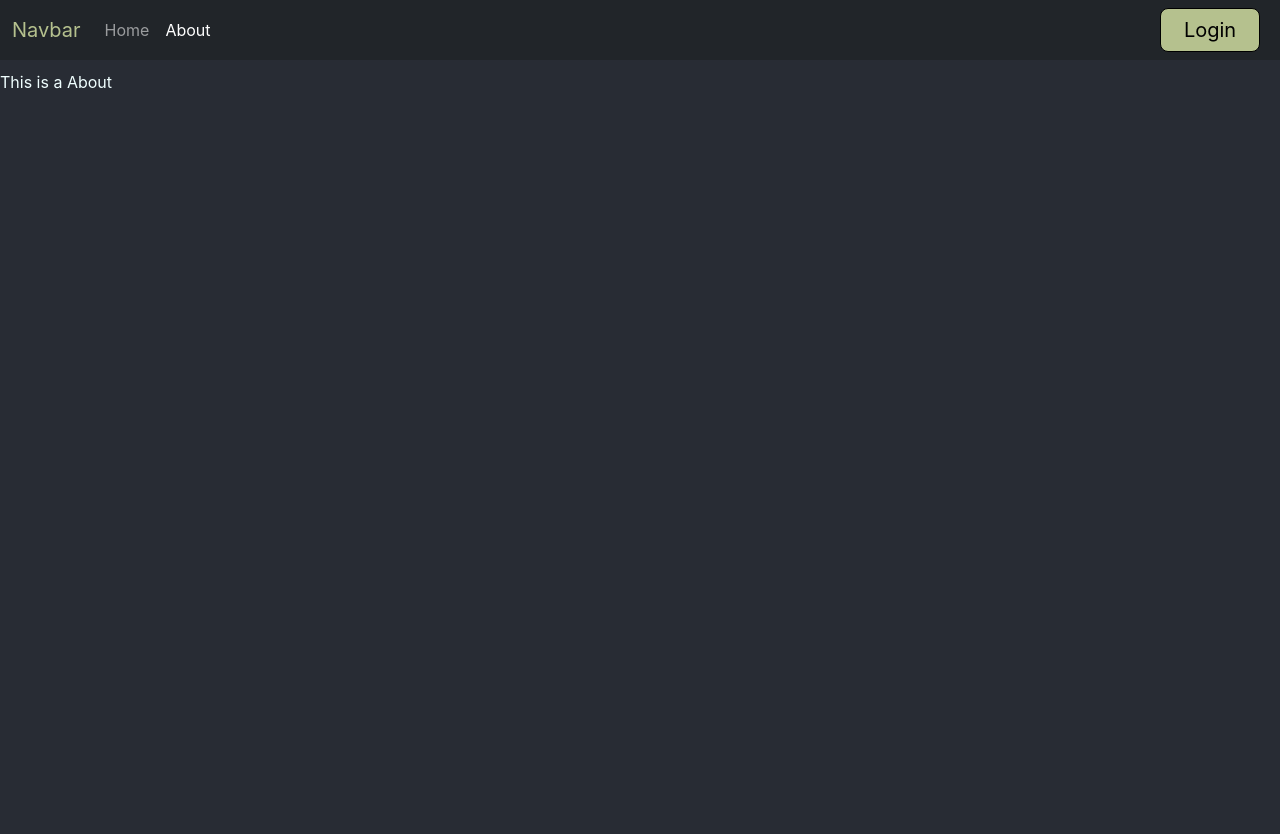
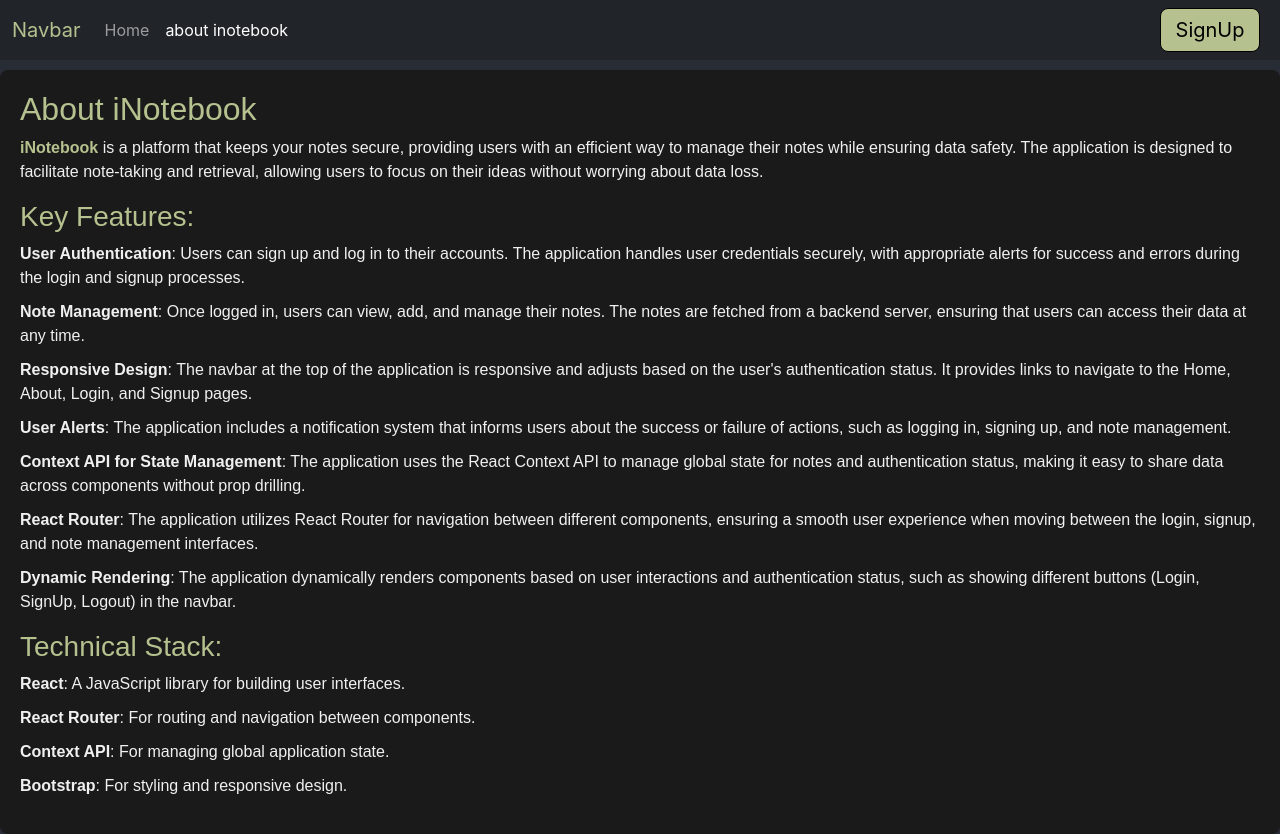
Before and after one commit to bhavyank89/learnReact, a React (Create React App) app in the folder 004-inotebook/inotebook-frontend/: page /about in a window 1280 px wide. Before the commit the page ends 800 px from the top, so only its background shows below. Built offline with nearby package versions, Linux system fonts and the light colour scheme.

Commit message:
add About section

```diff
--- a/004-inotebook/inotebook-frontend/src/App.js
+++ b/004-inotebook/inotebook-frontend/src/App.js
@@ -13,9 +13,8 @@ function App() {
 
   const [showAlert, setShowAlert] = useState(false);
   const [alertMessage, setAlertMessage] = useState("");
-  const [showLogin, setShowLogin] = useState(true);
-  const [showSignup, setShowSignup] = useState(false);
-  const [showLogout, setShowLogout] = useState(false);
+  const [showLogin, setShowLogin] = useState(false);
+  const [showSignup, setShowSignup] = useState(true);
 
   const showAlertTab = (show, message) => {
     setShowAlert(show);
@@ -37,8 +36,6 @@ function App() {
               showSignup={showSignup}
               setShowLogin={setShowLogin}
               setShowSignup={setShowSignup}
-              showLogout={showLogout}
-              setShowLogout={setShowLogout}
             />
             <div className='container' style={{ marginTop: "10px" }}>
               {showAlert && <Alert alertMessage={alertMessage} />}
--- a/004-inotebook/inotebook-frontend/src/components/About.js
+++ b/004-inotebook/inotebook-frontend/src/components/About.js
@@ -2,9 +2,53 @@ import React from 'react'
 
 const About = () => {
     return (
-        <div>
-            This is a About
-        </div>
+        <section id="about" style={{ fontFamily: 'Arial, sans-serif', padding: '20px', backgroundColor: '#1a1a1a', color: '#f0f0f0', borderRadius: '8px' }}>
+            <h2 style={{ color: '#B5C18E' }}>About iNotebook</h2>
+            <p>
+                <strong style={{ color: '#B5C18E' }}>iNotebook</strong> is a platform that keeps your notes secure, providing users with an efficient way to manage their notes while ensuring data safety. The application is designed to facilitate note-taking and retrieval, allowing users to focus on their ideas without worrying about data loss.
+            </p>
+
+            <h3 style={{ color: '#B5C18E' }}>Key Features:</h3>
+            <ul style={{ listStyleType: 'none', paddingLeft: '0' }}>
+                <li style={{ marginBottom: '10px' }}>
+                    <strong>User Authentication</strong>: Users can sign up and log in to their accounts. The application handles user credentials securely, with appropriate alerts for success and errors during the login and signup processes.
+                </li>
+                <li style={{ marginBottom: '10px' }}>
+                    <strong>Note Management</strong>: Once logged in, users can view, add, and manage their notes. The notes are fetched from a backend server, ensuring that users can access their data at any time.
+                </li>
+                <li style={{ marginBottom: '10px' }}>
+                    <strong>Responsive Design</strong>: The navbar at the top of the application is responsive and adjusts based on the user's authentication status. It provides links to navigate to the Home, About, Login, and Signup pages.
+                </li>
+                <li style={{ marginBottom: '10px' }}>
+                    <strong>User Alerts</strong>: The application includes a notification system that informs users about the success or failure of actions, such as logging in, signing up, and note management.
+                </li>
+                <li style={{ marginBottom: '10px' }}>
+                    <strong>Context API for State Management</strong>: The application uses the React Context API to manage global state for notes and authentication status, making it easy to share data across components without prop drilling.
+                </li>
+                <li style={{ marginBottom: '10px' }}>
+                    <strong>React Router</strong>: The application utilizes React Router for navigation between different components, ensuring a smooth user experience when moving between the login, signup, and note management interfaces.
+                </li>
+                <li style={{ marginBottom: '10px' }}>
+                    <strong>Dynamic Rendering</strong>: The application dynamically renders components based on user interactions and authentication status, such as showing different buttons (Login, SignUp, Logout) in the navbar.
+                </li>
+            </ul>
+
+            <h3 style={{ color: '#B5C18E' }}>Technical Stack:</h3>
+            <ul style={{ listStyleType: 'none', paddingLeft: '0' }}>
+                <li style={{ marginBottom: '10px' }}>
+                    <strong>React</strong>: A JavaScript library for building user interfaces.
+                </li>
+                <li style={{ marginBottom: '10px' }}>
+                    <strong>React Router</strong>: For routing and navigation between components.
+                </li>
+                <li style={{ marginBottom: '10px' }}>
+                    <strong>Context API</strong>: For managing global application state.
+                </li>
+                <li style={{ marginBottom: '10px' }}>
+                    <strong>Bootstrap</strong>: For styling and responsive design.
+                </li>
+            </ul>
+        </section>
     )
 }
 
--- a/004-inotebook/inotebook-frontend/src/components/Navbar.js
+++ b/004-inotebook/inotebook-frontend/src/components/Navbar.js
@@ -9,13 +9,11 @@ const Navbar = (props) => {
     const handleLoginClick = () => {
         props.setShowSignup(true);
         props.setShowLogin(false);
-        props.setShowLogout(false);
     };
 
     const handleSignupClick = () => {
         props.setShowSignup(false);
         props.setShowLogin(true);
-        props.setShowLogout(false);
     };
 
     const handleLogoutClick = () => {
@@ -23,7 +21,14 @@ const Navbar = (props) => {
         props.setShowLogin(false);
         localStorage.removeItem('auth-token');
     };
-
+    const handleAboutClick = () => {
+        props.setShowSignup(true);
+        props.setShowLogin(true);
+    }
+    const handleHomeClcik = () => {
+        props.setShowSignup(true);
+        props.setShowLogin(false);
+    }
     return (
         <nav className="navbar navbar-expand-lg bg-dark sticky-top border-body" data-bs-theme="dark">
             <div className="container-fluid">
@@ -34,10 +39,10 @@ const Navbar = (props) => {
                 {!localStorage.getItem('auth-token') ? (<div className="collapse navbar-collapse" id="navbarSupportedContent">
                     <ul className="navbar-nav me-auto mb-2 mb-lg-0">
                         <li className="nav-item">
-                            <Link className={`nav-link ${(locationPath === '/') ? "active" : ""}`} aria-current="page" to="/">Home</Link>
+                            <Link onClick={handleHomeClcik} className={`nav-link ${(locationPath === '/') ? "active" : ""}`} aria-current="page" to="/">Home</Link>
                         </li>
                         <li className="nav-item">
-                            <Link className={`nav-link ${(locationPath === '/about') ? "active" : ""}`} to="/about">About</Link>
+                            <Link onClick={handleAboutClick} className={`nav-link ${(locationPath === '/about') ? "active" : ""}`} to="/about">about inotebook</Link>
                         </li>
                     </ul>
                     {props.showLogin && (
```
